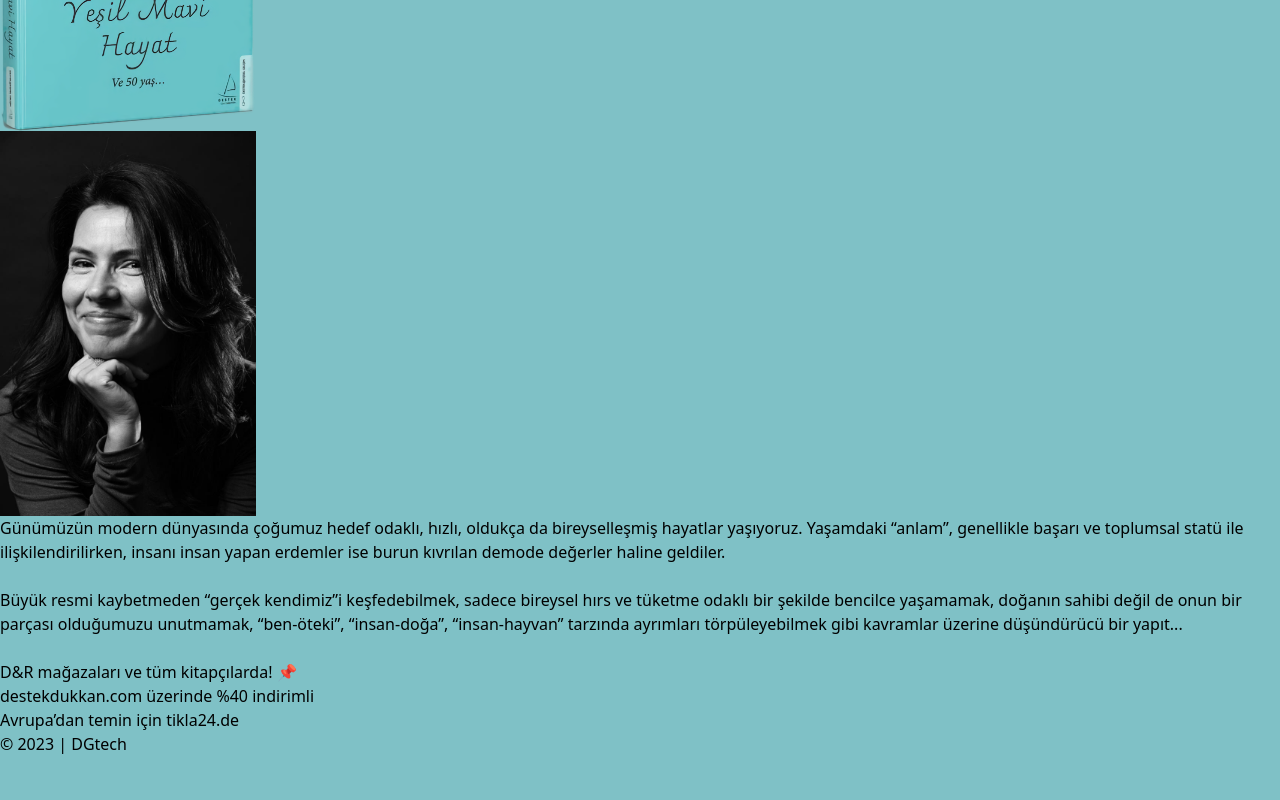
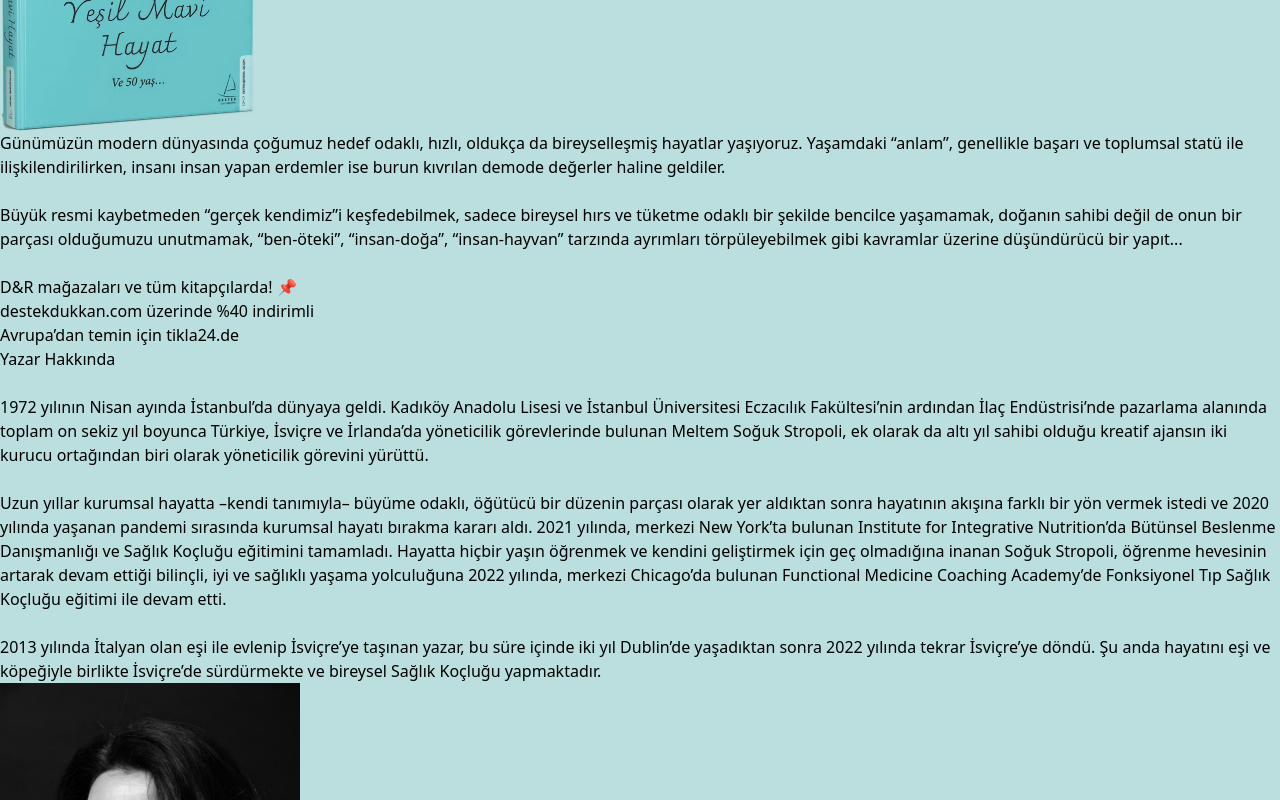
Before and after one commit to dorukgezici/yesilmavihayat, a Next.js app: page / in a window 1280 px wide. Shown: the part 320-1120 px from the top of the page. Before the commit the page ends 1076 px from the top, so only its background shows below. Built offline with nearby package versions, Linux system fonts and the light colour scheme; a web font is replaced by a local one.

Commit message:
About the author section added

```diff
--- a/app/globals.css
+++ b/app/globals.css
@@ -4,10 +4,11 @@
 
 :root {
   --foreground-rgb: 0, 0, 0;
-  --background-rgb: 127, 193, 198;
+  --background-rgb: rgb(127, 193, 198);
+  --background-light-rgb: 186, 223, 222;
 }
 
 body {
   color: rgb(var(--foreground-rgb));
-  background: rgb(var(--background-rgb));
+  background: rgb(var(--background-light-rgb));
 }
--- a/app/page.tsx
+++ b/app/page.tsx
@@ -12,17 +12,16 @@ const header2Font = Gotu({ weight: "400", subsets: ['latin-ext'] })
 export default function Home() {
   return (
     <main className="flex flex-col min-h-screen items-center justify-between">
-      <section className='my-12 mx-1'>
+      <section className='bg-[--background-rgb] my-12 mx-1'>
         <div className="border-4 border-black rounded-lg p-12 text-center">
           <h1 className={classNames("text-9xl my-12", headerFont.className)}>Yeşil Mavi Hayat</h1>
           <p className={classNames("text-3xl my-12", header2Font.className)}>MELTEM SOĞUK STROPOLI</p>
         </div>
       </section>
 
-      <section className="flex flex-wrap items-center justify-center bg-slate-300 py-12">
-        <div className='flex w-auto gap-3 m-6'>
+      <section className="flex flex-wrap items-center justify-center py-12">
+        <div className='flex w-auto m-7'>
           <Image src={coverImg} alt='Yeşil Mavi Hayat' width={256} height={403} />
-          <Image src={meltemImg} alt='Meltem Soğuk Stropoli' className='rounded-2xl' width={256} height={403} />
         </div>
         <div className='w-2/3 md:w-1/3 right-0'>
           <p>Günümüzün modern dünyasında çoğumuz hedef odaklı, hızlı, oldukça da bireyselleşmiş hayatlar yaşıyoruz. Yaşamdaki “anlam”, genellikle başarı ve toplumsal statü ile ilişkilendirilirken, insanı insan yapan erdemler ise burun kıvrılan demode değerler haline geldiler.</p>
@@ -31,9 +30,24 @@ export default function Home() {
           <br />
           <ul className='list-inside list-disc'>
             <li>D&R mağazaları ve tüm kitapçılarda! 📌</li>
-            <li><Link href="https://destekdukkan.com/magaza/urun/yesil-mavi-hayat">destekdukkan.com</Link> üzerinde %40 indirimli</li>
-            <li>Avrupa’dan temin için <Link href="https://www.tikla24.de/kitap/meltem-soguk-stropoli/yesil-mavi-hayat-ve-50-yas/">tikla24.de</Link></li>
+            <li><Link href="https://destekdukkan.com/magaza/urun/yesil-mavi-hayat" target='_blank' className='font-medium hover:underline'>destekdukkan.com</Link> üzerinde %40 indirimli</li>
+            <li>Avrupa’dan temin için <Link href="https://www.tikla24.de/kitap/meltem-soguk-stropoli/yesil-mavi-hayat-ve-50-yas/" target='_blank' className='font-medium hover:underline'>tikla24.de</Link></li>
           </ul>
+        </div>
+      </section>
+
+      <section className="flex flex-wrap items-center justify-center py-12">
+        <div className='w-2/3 md:w-1/3 right-0'>
+          <h2 className='text-2xl'>Yazar Hakkında</h2>
+          <br />
+          <p>1972 yılının Nisan ayında İstanbul’da dünyaya geldi. Kadıköy Anadolu Lisesi ve İstanbul Üniversitesi Eczacılık Fakültesi’nin ardından İlaç Endüstrisi’nde pazarlama alanında toplam on sekiz yıl boyunca Türkiye, İsviçre ve İrlanda’da yöneticilik görevlerinde bulunan Meltem Soğuk Stropoli, ek olarak da altı yıl sahibi olduğu kreatif ajansın iki kurucu ortağından biri olarak yöneticilik görevini yürüttü.</p>
+          <br />
+          <p>Uzun yıllar kurumsal hayatta –kendi tanımıyla– büyüme odaklı, öğütücü bir düzenin parçası olarak yer aldıktan sonra hayatının akışına farklı bir yön vermek istedi ve 2020 yılında yaşanan pandemi sırasında kurumsal hayatı bırakma kararı aldı. 2021 yılında, merkezi New York’ta bulunan Institute for Integrative Nutrition’da Bütünsel Beslenme Danışmanlığı ve Sağlık Koçluğu eğitimini tamamladı. Hayatta hiçbir yaşın öğrenmek ve kendini geliştirmek için geç olmadığına inanan Soğuk Stropoli, öğrenme hevesinin artarak devam ettiği bilinçli, iyi ve sağlıklı yaşama yolculuğuna 2022 yılında, merkezi Chicago’da bulunan Functional Medicine Coaching Academy’de Fonksiyonel Tıp Sağlık Koçluğu eğitimi ile devam etti.</p>
+          <br />
+          <p>2013 yılında İtalyan olan eşi ile evlenip İsviçre’ye taşınan yazar, bu süre içinde iki yıl Dublin’de yaşadıktan sonra 2022 yılında tekrar İsviçre’ye döndü. Şu anda hayatını eşi ve köpeğiyle birlikte İsviçre’de sürdürmekte ve bireysel Sağlık Koçluğu yapmaktadır.</p>
+        </div>
+        <div className='flex w-auto m-6'>
+          <Image src={meltemImg} alt='Meltem Soğuk Stropoli' className='rounded-2xl' width={300} height={450} />
         </div>
       </section>
     </main>
```
